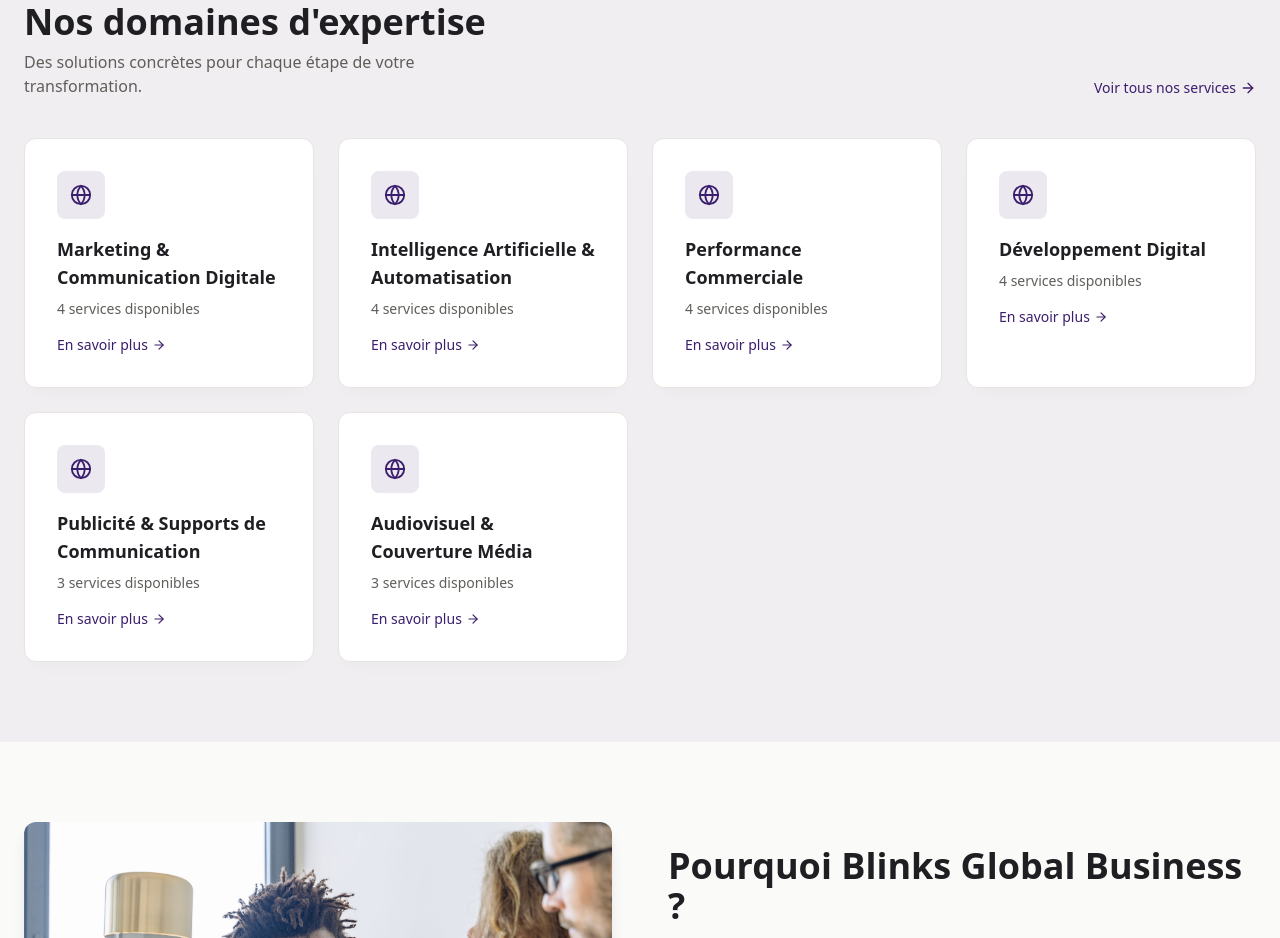
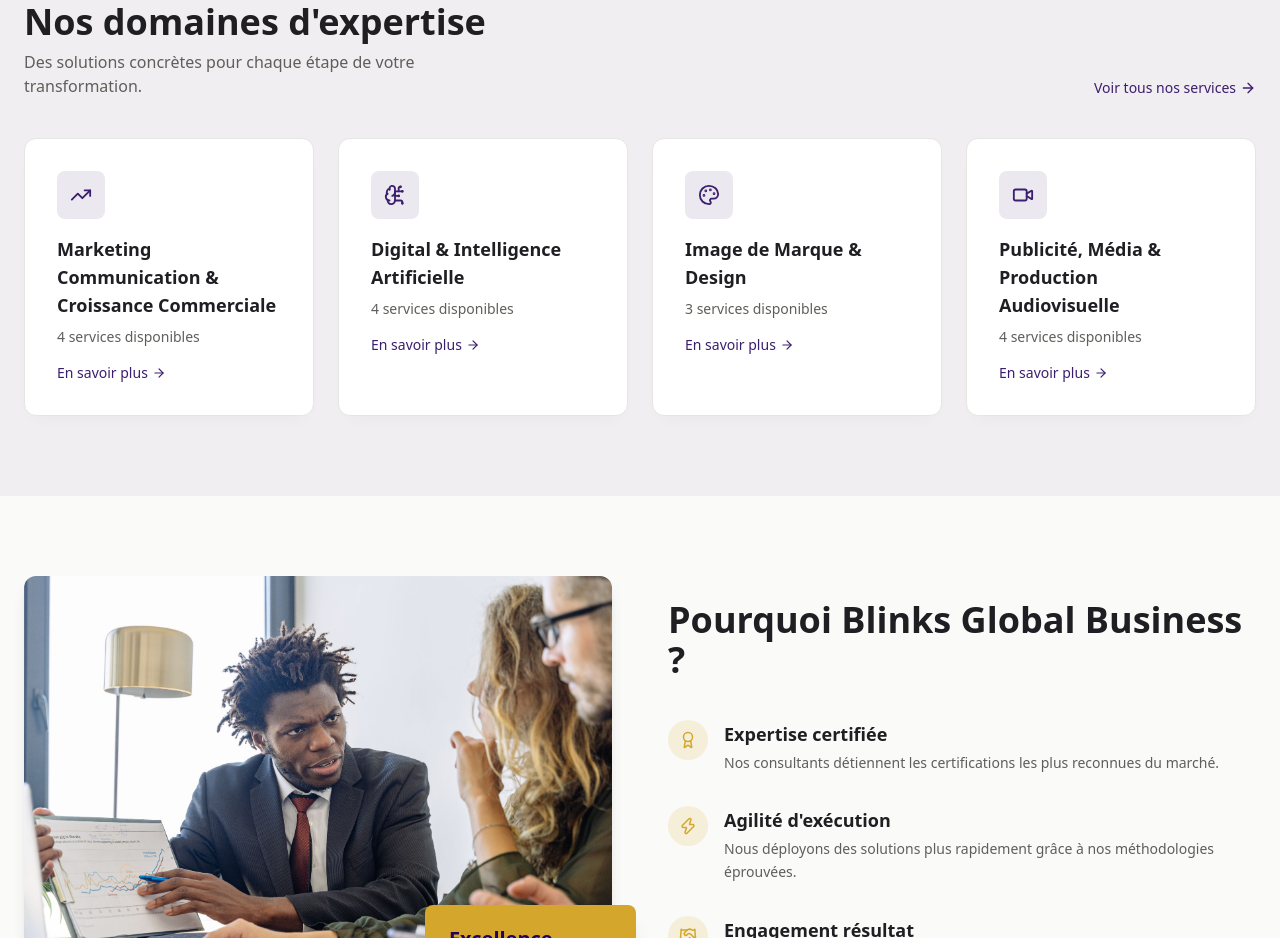
Before and after one commit to Blinks-Global-Business/blinks-website, a Next.js app: page / in a window 1280 px wide. Shown: the part 1280-2218 px from the top of the page. Built offline with nearby package versions, Linux system fonts and the light colour scheme.

Commit message:
Services optimisés 2.0

```diff
--- a/data/services.js
+++ b/data/services.js
@@ -1,191 +1,134 @@
 export const SERVICE_CATEGORIES = [
   {
-    id: "marketing-communication",
-    label: "Marketing & Communication Digitale",
+    id: "marketing-croissance-commerciale",
+    label: "Marketing Communication & Croissance Commerciale",
+    image: "/images/services/marketing-croissance-commerciale.jpg",
     services: [
-      {
-        id: "strategie-branding",
-        name: "Stratégie & branding digital",
-        probleme: "Une identité de marque incohérente ou absente qui freine la reconnaissance sur le marché.",
-        solution: "Définition d'une stratégie marketing digitale claire, appuyée par un branding et une charte graphique sur-mesure.",
-        benefices: ["Identité de marque cohérente", "Positionnement clarifié", "Image professionnelle renforcée"],
-      },
       {
         id: "community-management-contenu",
         name: "Community management & création de contenu",
         probleme: "Une présence sur les réseaux sociaux irrégulière qui ne génère pas d'engagement.",
-        solution: "Gestion de communauté et création de contenus (texte, image, vidéo, motion design) alignés sur votre stratégie de marque.",
-        benefices: ["Engagement communautaire accru", "Contenu régulier et cohérent", "Visibilité de marque renforcée"],
+        solution: "Publications régulières, vidéos courtes et gestion de communauté alignées sur un calendrier éditorial mensuel validé avec vous.",
+        benefices: ["Présence professionnelle dès le 1er mois", "Communauté engagée", "Calendrier éditorial maîtrisé"],
       },
       {
-        id: "publicite-digitale-emailing",
-        name: "Publicité digitale & email marketing",
-        probleme: "Des campagnes publicitaires dispersées, sans retour sur investissement mesurable.",
-        solution: "Campagnes Meta Ads, Google Ads et newsletters pilotées par la donnée pour maximiser votre acquisition.",
-        benefices: ["ROI publicitaire mesurable", "Audience mieux ciblée", "Fidélisation par email renforcée"],
+        id: "email-marketing-newsletters",
+        name: "Email marketing & newsletters",
+        probleme: "Une base clients qui ne reçoit aucune communication régulière et se refroidit avec le temps.",
+        solution: "Séquences email de conversion et newsletters mensuelles adressées directement à votre base clients.",
+        benefices: ["Fidélisation renforcée", "Conversion par email mesurable", "Relation client entretenue"],
       },
       {
-        id: "seo-ereputation",
-        name: "Référencement & e-réputation",
-        probleme: "Une faible visibilité sur les moteurs de recherche et un manque de contrôle sur votre image en ligne.",
-        solution: "Optimisation SEO/SEA et stratégie de gestion de la réputation et de l'influence en ligne.",
-        benefices: ["Trafic organique en hausse", "Meilleur positionnement Google", "Réputation en ligne maîtrisée"],
+        id: "seo-visibilite-locale",
+        name: "SEO & visibilité locale",
+        probleme: "Une faible visibilité sur Google qui limite votre acquisition de nouveaux clients.",
+        solution: "Optimisation SEO de base, fiche Google Business et travail sur les mots-clés stratégiques de votre secteur.",
+        benefices: ["Meilleur positionnement local", "Trafic organique en hausse", "Visibilité Google renforcée"],
+      },
+      {
+        id: "generation-leads-crm",
+        name: "Génération de leads & CRM",
+        probleme: "Un volume de prospects insuffisant et un suivi commercial informel qui fait perdre des opportunités.",
+        solution: "Génération de leads qualifiés B2B, B2C et B2G, couplée à un CRM configuré pour centraliser le suivi client.",
+        benefices: ["Pipeline commercial structuré", "Suivi client centralisé", "Leads qualifiés en continu"],
       },
     ],
   },
   {
-    id: "ia-automatisation",
-    label: "Intelligence Artificielle & Automatisation",
+    id: "digital-intelligence-artificielle",
+    label: "Digital & Intelligence Artificielle",
+    image: "/images/services/digital-intelligence-artificielle.jpg",
     services: [
       {
-        id: "audit-strategie-ia",
-        name: "Audit & stratégie IA",
-        probleme: "Une entreprise qui souhaite adopter l'IA mais ne sait pas par où commencer ni quels gains en attendre.",
-        solution: "Audit complet de vos processus et définition d'une feuille de route IA priorisée selon la valeur métier.",
-        benefices: ["Feuille de route claire", "Priorisation des cas d'usage", "Risques technologiques anticipés"],
+        id: "sites-applications",
+        name: "Sites web & applications",
+        probleme: "Une présence en ligne datée ou un besoin métier spécifique que les outils du marché ne couvrent pas.",
+        solution: "Sites vitrine, institutionnels ou e-commerce, et applications web/mobiles sur-mesure, optimisés conversion et mobile-first.",
+        benefices: ["Conversion renforcée", "Solution adaptée à vos process", "Livraison rapide et cadrée"],
+      },
+      {
+        id: "crm-erp-portails",
+        name: "CRM, ERP & portails",
+        probleme: "Des outils de gestion dispersés qui freinent la productivité et la collaboration interne.",
+        solution: "CRM, ERP, portails et intranets sur-mesure, centralisant vos données et process métier.",
+        benefices: ["Productivité renforcée", "Données centralisées", "Collaboration facilitée"],
       },
       {
         id: "chatbots-assistants-ia",
         name: "Chatbots & assistants IA",
-        probleme: "Un support client saturé et des équipes mobilisées sur des questions répétitives.",
-        solution: "Déploiement de chatbots et assistants IA entraînés sur vos données et vos process métier.",
-        benefices: ["Disponibilité 24/7", "Réduction des coûts de support", "Qualification automatique des demandes"],
+        probleme: "Un support client saturé et des prospects qui ne sont jamais qualifiés en dehors des horaires d'ouverture.",
+        solution: "Chatbots IA intégrés à votre site, qui qualifient vos prospects et répondent aux questions fréquentes 24h/24, 7j/7.",
+        benefices: ["Disponibilité continue", "Qualification automatique des leads", "Réduction des coûts de support"],
       },
       {
-        id: "automatisation-processus",
-        name: "Automatisation des processus (RPA)",
-        probleme: "Des tâches manuelles répétitives qui ralentissent vos équipes marketing et commerciales.",
-        solution: "Automatisation des workflows internes et marketing via RPA et outils no-code (Make, n8n, Zapier).",
-        benefices: ["Gain de temps significatif", "Zéro erreur humaine", "Équipes recentrées sur la valeur ajoutée"],
-      },
-      {
-        id: "data-tableaux-bord-ia",
-        name: "Analyse de données & tableaux de bord IA",
-        probleme: "Des données dispersées qui ne permettent pas une prise de décision rapide et éclairée.",
-        solution: "Mise en place de tableaux de bord intelligents centralisant vos indicateurs clés en temps réel.",
-        benefices: ["Décisions plus rapides", "Indicateurs centralisés", "Anticipation des tendances"],
+        id: "automatisation-tableaux-bord-ia",
+        name: "Automatisation & tableaux de bord IA",
+        probleme: "Des tâches répétitives chronophages et des données trop dispersées pour une décision rapide.",
+        solution: "Automatisation de vos processus (RPA, Make, n8n, Zapier) et tableaux de bord IA centralisant vos indicateurs clés en temps réel.",
+        benefices: ["Gain de temps significatif", "Décisions plus rapides", "Indicateurs centralisés"],
       },
     ],
   },
   {
-    id: "performance-commerciale",
-    label: "Performance Commerciale",
+    id: "image-marque-design",
+    label: "Image de Marque & Design",
+    image: "/images/services/image-marque-design.jpg",
     services: [
       {
-        id: "strategie-commerciale-digitale",
-        name: "Stratégie commerciale digitale",
-        probleme: "Un processus de vente non structuré qui limite la croissance du chiffre d'affaires.",
-        solution: "Définition d'une stratégie commerciale digitale alignée sur vos objectifs de croissance.",
-        benefices: ["Pipeline commercial structuré", "Croissance du chiffre d'affaires", "Alignement marketing-vente"],
+        id: "identite-visuelle-branding",
+        name: "Identité visuelle & branding",
+        probleme: "Une identité de marque incohérente ou absente qui freine la reconnaissance sur le marché.",
+        solution: "Création ou refonte de logo, charte graphique complète et déclinaisons réseaux sociaux et papeterie.",
+        benefices: ["Image de marque cohérente", "Positionnement clarifié", "Déclinaisons prêtes à l'emploi"],
       },
       {
-        id: "generation-leads",
-        name: "Génération de leads qualifiés",
-        probleme: "Un volume de prospects insuffisant ou peu qualifié pour alimenter les ventes.",
-        solution: "Mise en place de tunnels d'acquisition générant des leads qualifiés B2B, B2C et B2G.",
-        benefices: ["Volume de leads en hausse", "Meilleure qualification", "Coût d'acquisition optimisé"],
-      },
-      {
-        id: "equipe-commerciale-externalisee",
-        name: "Équipe commerciale externalisée",
-        probleme: "Pas de ressources internes disponibles pour prospecter et closer efficacement.",
-        solution: "Mise à disposition d'une équipe commerciale externalisée, dédiée à votre développement B2B, B2C et B2G.",
-        benefices: ["Montée en puissance rapide", "Flexibilité des ressources", "Expertise commerciale immédiate"],
-      },
-      {
-        id: "crm-tunnel-vente",
-        name: "CRM & tunnel de vente",
-        probleme: "Un suivi client informel qui fait perdre des opportunités et nuit à la fidélisation.",
-        solution: "Mise en place d'un CRM et d'un tunnel de vente structuré, du premier contact à la fidélisation.",
-        benefices: ["Suivi client centralisé", "Fidélisation renforcée", "Performance commerciale mesurable"],
-      },
-    ],
-  },
-  {
-    id: "developpement-digital",
-    label: "Développement Digital",
-    services: [
-      {
-        id: "sites-web",
-        name: "Sites web",
-        probleme: "Une présence en ligne datée qui ne convertit pas vos visiteurs en prospects.",
-        solution: "Développement de sites vitrine, institutionnels ou e-commerce sur-mesure, rapides et optimisés.",
-        benefices: ["Crédibilité immédiate", "Performance technique optimale", "Conversion renforcée"],
-      },
-      {
-        id: "applications-web-mobiles",
-        name: "Applications web & mobiles",
-        probleme: "Des besoins métier spécifiques que les outils du marché ne couvrent pas.",
-        solution: "Développement full stack d'applications web et mobiles sur-mesure, adaptées à vos process.",
-        benefices: ["Solution parfaitement adaptée", "Expérience utilisateur fluide", "Évolutivité garantie"],
-      },
-      {
-        id: "crm-erp-portails",
-        name: "CRM, ERP & portails",
-        probleme: "Des outils de gestion dispersés qui freinent la productivité et la collaboration.",
-        solution: "Développement de CRM, ERP, portails et plateformes centralisant vos données et process métier.",
-        benefices: ["Productivité renforcée", "Données centralisées", "Collaboration facilitée"],
-      },
-      {
-        id: "intranet-maintenance",
-        name: "Intranet, Extranet & maintenance",
-        probleme: "Un manque d'outils de communication interne et une infrastructure technique non maintenue.",
-        solution: "Mise en place d'intranets/extranets sur-mesure et service de maintenance et d'hébergement continu.",
-        benefices: ["Communication interne fluidifiée", "Infrastructure fiable", "Tranquillité d'esprit technique"],
-      },
-    ],
-  },
-  {
-    id: "publicite-supports",
-    label: "Publicité & Supports de Communication",
-    services: [
-      {
-        id: "conception-graphique",
-        name: "Conception graphique",
+        id: "conception-graphique-supports",
+        name: "Conception graphique & supports de communication",
         probleme: "Des supports de communication qui ne reflètent pas le positionnement premium de votre marque.",
-        solution: "Conception graphique sur-mesure : affiches, flyers, brochures, kakémonos, PLV et plus.",
-        benefices: ["Image de marque cohérente", "Supports professionnels", "Impact visuel renforcé"],
-      },
-      {
-        id: "supports-imprimes-digitaux",
-        name: "Supports imprimés & digitaux",
-        probleme: "Un besoin de supports de communication à la fois physiques et digitaux, cohérents entre eux.",
-        solution: "Production de supports imprimés et digitaux alignés sur votre identité visuelle globale.",
-        benefices: ["Cohérence multicanal", "Gain de temps de production", "Qualité professionnelle"],
+        solution: "Conception graphique sur-mesure : affiches, flyers, brochures, kakémonos et PLV alignés sur votre identité visuelle.",
+        benefices: ["Cohérence visuelle multicanal", "Supports professionnels", "Impact renforcé sur le terrain"],
       },
       {
         id: "objets-signaletique",
         name: "Objets publicitaires & signalétique",
         probleme: "Un manque de visibilité physique lors d'événements ou sur vos points de vente.",
-        solution: "Conception d'objets publicitaires, goodies et signalétique pour renforcer votre présence terrain.",
+        solution: "Goodies, objets publicitaires et signalétique conçus pour renforcer votre présence terrain.",
         benefices: ["Visibilité terrain accrue", "Expérience de marque mémorable", "Présence événementielle renforcée"],
       },
     ],
   },
   {
-    id: "audiovisuel-media",
-    label: "Audiovisuel & Couverture Média",
+    id: "publicite-media-audiovisuel",
+    label: "Publicité, Média & Production Audiovisuelle",
+    image: "/images/services/publicite-media-audiovisuel.jpg",
     services: [
+      {
+        id: "campagnes-publicitaires-digitales",
+        name: "Campagnes publicitaires digitales",
+        probleme: "Des campagnes publicitaires dispersées, sans retour sur investissement mesurable.",
+        solution: "Campagnes Meta Ads et Google Ads pilotées par la donnée, du ciblage jusqu'au rapport de résultats.",
+        benefices: ["ROI publicitaire mesurable", "Audience mieux ciblée", "Reporting clair"],
+      },
       {
         id: "production-audiovisuelle",
         name: "Production audiovisuelle",
         probleme: "Un manque de contenu vidéo professionnel pour communiquer efficacement sur vos offres.",
-        solution: "Production de vidéos, clips, spots publicitaires et institutionnels de qualité professionnelle.",
-        benefices: ["Contenu vidéo impactant", "Communication renforcée", "Image de marque valorisée"],
+        solution: "Vidéos, clips et spots publicitaires ou institutionnels de qualité professionnelle, fichiers sources inclus.",
+        benefices: ["Contenu vidéo impactant", "Image de marque valorisée", "Fichiers sources vous appartenant"],
       },
       {
-        id: "couverture-media-interviews",
-        name: "Couverture média & interviews",
+        id: "couverture-media-live",
+        name: "Couverture média & live streaming",
         probleme: "Des événements importants qui ne sont pas valorisés faute de couverture professionnelle.",
-        solution: "Couverture médiatique complète de vos événements, conférences et lancements, incluant interviews et reportages.",
-        benefices: ["Événements valorisés", "Contenu réutilisable", "Rayonnement média renforcé"],
+        solution: "Couverture complète de vos événements et conférences, avec diffusion en direct pour toucher une audience élargie.",
+        benefices: ["Événements valorisés", "Audience élargie en temps réel", "Contenu réutilisable"],
       },
       {
-        id: "live-streaming-redaction",
-        name: "Live streaming, rédaction & prise de vue",
-        probleme: "Une audience distante qui ne peut pas assister à vos événements en direct, ou un manque de contenu écrit/photo.",
-        solution: "Diffusion en direct de vos événements, rédaction éditoriale et prise de vue photo/vidéo professionnelle.",
-        benefices: ["Audience élargie en temps réel", "Contenu éditorial de qualité", "Banque d'images professionnelle"],
+        id: "redaction-prise-de-vue",
+        name: "Rédaction & prise de vue",
+        probleme: "Un manque de contenu écrit ou visuel de qualité pour alimenter vos canaux de communication.",
+        solution: "Rédaction éditoriale et prise de vue photo/vidéo professionnelle pour enrichir votre communication.",
+        benefices: ["Contenu éditorial de qualité", "Banque d'images professionnelle", "Communication renforcée"],
       },
     ],
   },
```
